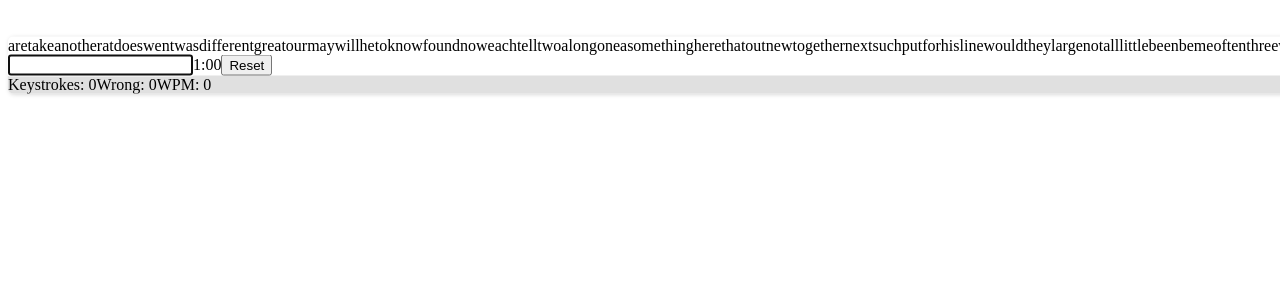
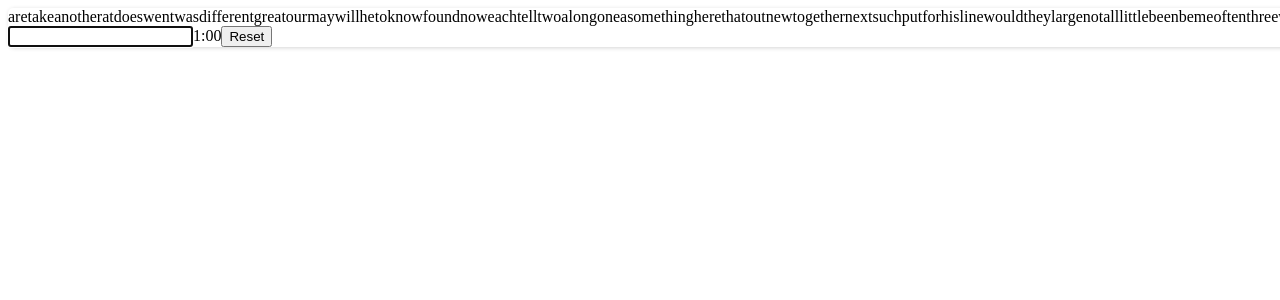
Before and after one commit to EdwardHoward/Typing, a React app: page / in a window 1280 px wide. Shown: the top 300 px of the page. Built offline with nearby package versions, Linux system fonts and the light colour scheme.

Commit message:
Restyle result toolbar

```diff
--- a/src/components/Results/index.tsx
+++ b/src/components/Results/index.tsx
@@ -1,18 +1,31 @@
 import * as React from 'react';
+import './results.style';
 
 export interface ResultsProps {
    keystrokes: number,
    wrong: number,
-   wpm: number
+   wpm: number,
+   showing: boolean,
+   style?
 }
 
-export function Results(prop: ResultsProps) {
-
+function Box(props){
+   const { style, title, textClass, valueStyle, value } = props;
    return (
-      <div className="p-1" style={{ display: 'flex', flexWrap: 'wrap', borderBottomLeftRadius: '5px', borderBottomRightRadius: '5px', backgroundColor:'#e0e0e0'}}>
-         <span className="p-1">Keystrokes: <span className="correct">{prop.keystrokes}</span></span>
-         <span className="p-1">Wrong: <span className="wrong">{prop.wrong}</span></span>
-         <span className="p-1">WPM: {prop.wpm} {prop.wpm > 120 ? "🔥🔥" : ""}</span>
+      <div className="box" style={style}>
+         <div style={{padding: '0.5rem'}}>{title}</div>
+         <div className={textClass} style={valueStyle}>{value}</div>
       </div>
    )
 }
+
+export function Results(props: ResultsProps) {
+   const { showing, keystrokes, wpm, wrong } = props;
+   return (showing ? (
+      <div className="p-1" style={{ display: 'flex', flexWrap: 'wrap', backgroundColor:'#e0e0e0'}}>
+         <Box style={{backgroundColor: 'whitesmoke'}} title="Keystrokes" value={keystrokes} textClass="correct" valueStyle={{padding: '.5rem'}} />
+         <Box style={{backgroundColor: 'whitesmoke'}} title="Wrong Words" value={wrong} textClass="wrong" valueStyle={{padding: '.5rem'}} />
+         <Box title="WPM" value={wpm + (wpm > 120 ? "🔥🔥" : "")} valueStyle={{padding: '.2rem', fontSize:'1.3rem'}} />
+      </div>
+   ): null);
+}
--- a/src/components/Typing/index.tsx
+++ b/src/components/Typing/index.tsx
@@ -22,7 +22,8 @@ export interface TypingState {
    currentTime: number;
    wrongCount: number;
    wordsPerMinute: number;
-   words: string[]
+   words: string[];
+   showResults: boolean;
 }
 
 let userInput = "";
@@ -45,7 +46,8 @@ export default class Typing extends React.Component<TypingProps, any> {
          currentTime: 60,
          wrongCount: 0,
          wordsPerMinute: 0,
-         words: []
+         words: [],
+         showResults: false
       }
    }
 
@@ -102,7 +104,7 @@ export default class Typing extends React.Component<TypingProps, any> {
       }
 
       this.setState((state) => {
-         let { characterCount, wrongCount } = this.state;
+         let { characterCount, wrongCount } = state;
 
          const letter = val.substr(-1, 1);
 
@@ -136,14 +138,15 @@ export default class Typing extends React.Component<TypingProps, any> {
 
       userInput += this.state.inputValue;
 
-      let check = await this.props.client.checkWords(userInput, backspaceCount);
+      let check = await this.props.client.checkWords(userInput, backspaceCount) as any;
 
-      this.setState({wordsPerMinute: check.wpm, wrong: check.wrong});
+      this.setState({wordsPerMinute: check.wpm, wrongCount: check.wrong, showResults: true});
    }
 
    reset = async () => {
       let words = await this.props.client.getWords();
       userInput = "";
+
       this.setState(
          {
             current: 0,
@@ -156,7 +159,8 @@ export default class Typing extends React.Component<TypingProps, any> {
             finished: false,
             currentTime: 60,
             wrongCount: 0,
-            words
+            words,
+            showResults: false
          }
       )
 
@@ -178,7 +182,7 @@ export default class Typing extends React.Component<TypingProps, any> {
    public render() {
       return (
          <div style={{ textAlign: 'center' }}>
-            <div style={{ display: 'inline-block', textAlign: 'left', transform: 'translateY(50%)', boxShadow: '1px 1px 4px #0000002b', borderRadius: "5px" }}>
+            <div className="typing" style={{ display: 'inline-block', textAlign: 'left', boxShadow: '1px 1px 4px #0000002b', borderRadius: "5px" }}>
                <div>
                   <Words
                      words={this.state.words}
@@ -207,6 +211,7 @@ export default class Typing extends React.Component<TypingProps, any> {
                   keystrokes={this.state.characterCount}
                   wrong={this.state.wrongCount}
                   wpm={this.state.wordsPerMinute}
+                  showing={this.state.showResults}
                />
             </div>
          </div>
--- a/src/components/Typing/typing.style.scss
+++ b/src/components/Typing/typing.style.scss
@@ -19,7 +19,7 @@
 }
 
 .correct {
-   color: #3cde3c; //#66ff66;
+   color: #10d410;//#3cde3c; //#66ff66;
 }
 
 input {
@@ -41,16 +41,12 @@ input {
    padding: 1rem;
    background: white;
    max-width: 800px;
-   border-top-left-radius: 4px;
-   border-top-right-radius: 4px;
 }
 
 .words-container {
    background: white;
    display: inline-block;
    border-radius: 5px;
-   border-bottom-left-radius: 0px;
-   border-bottom-right-radius: 0px;
    height: 6rem;
    overflow: hidden;
 }
--- a/src/style.scss
+++ b/src/style.scss
@@ -1,11 +1,21 @@
 @import url('https://fonts.googleapis.com/css?family=Roboto');
 
-*,*:before,*:after{
+*,
+*:before,
+*:after {
    box-sizing: inherit;
 }
 
-body{
+body {
    box-sizing: border-box;
    font-family: 'Roboto', sans-serif;
    background: #d8d8d8;
 }
+
+.typing {
+   margin-top: 100px;
+
+   @media(max-width: 489px) {
+      margin-top: 50px;
+   }
+}
```
Also changed, not shown: src/components/Results/results.style.scss (added, +10 -0 lines).
